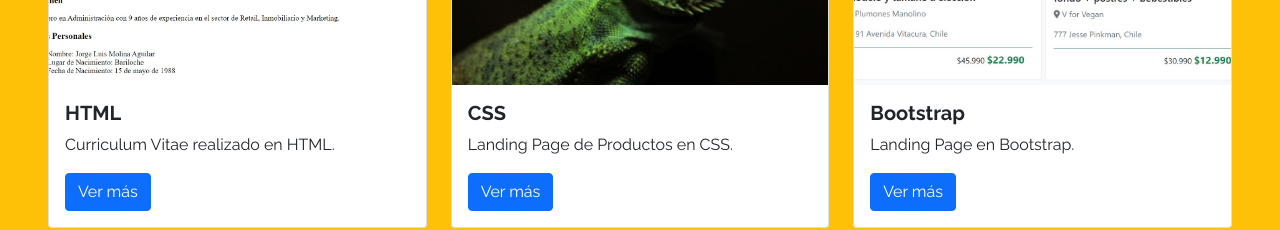
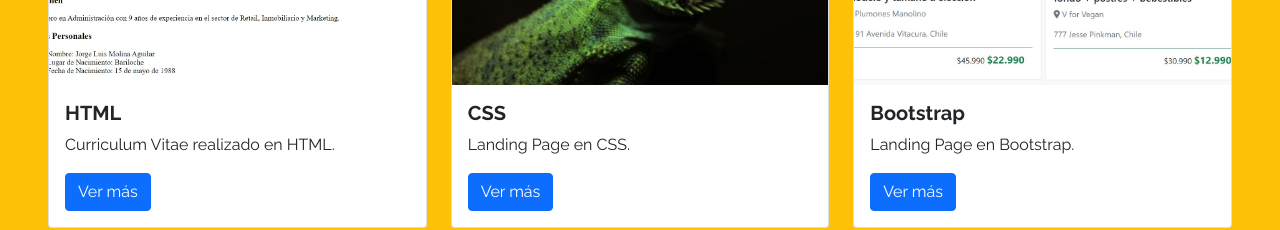
Before and after one commit to Jorgemagus/Jorgemagus.github.io, a plain HTML site: page index.html in a window 1280 px wide. Shown: the part 1560-1790 px from the top of the page. Drawn offline with nearby package versions, Linux system fonts and the light colour scheme.

Commit message:
corrección texto

```diff
--- a/index.html
+++ b/index.html
@@ -130,7 +130,7 @@
                     <div class="card-body">
                         <h5 class="card-title fw-bold">CSS</h5>
                         <p class="card-text">
-                            Landing Page de Productos en CSS.
+                            Landing Page en CSS.
                         </p>
                         <a href="https://jorgemagus.github.io/iguanapage/index.html">
                         <button type="button" class="btn btn-primary" data-toggle="button" aria-pressed="false" autocomplete="off">
```
